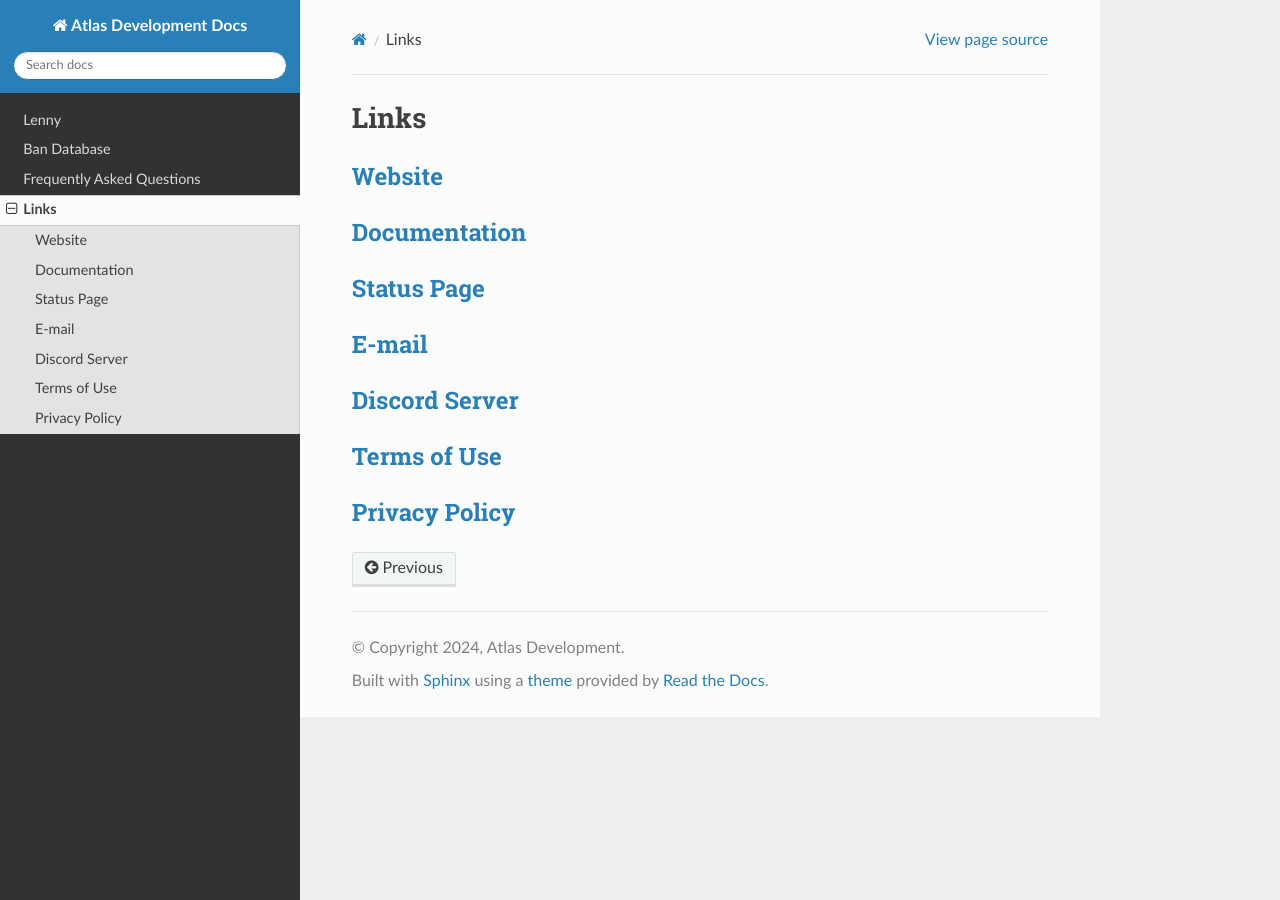
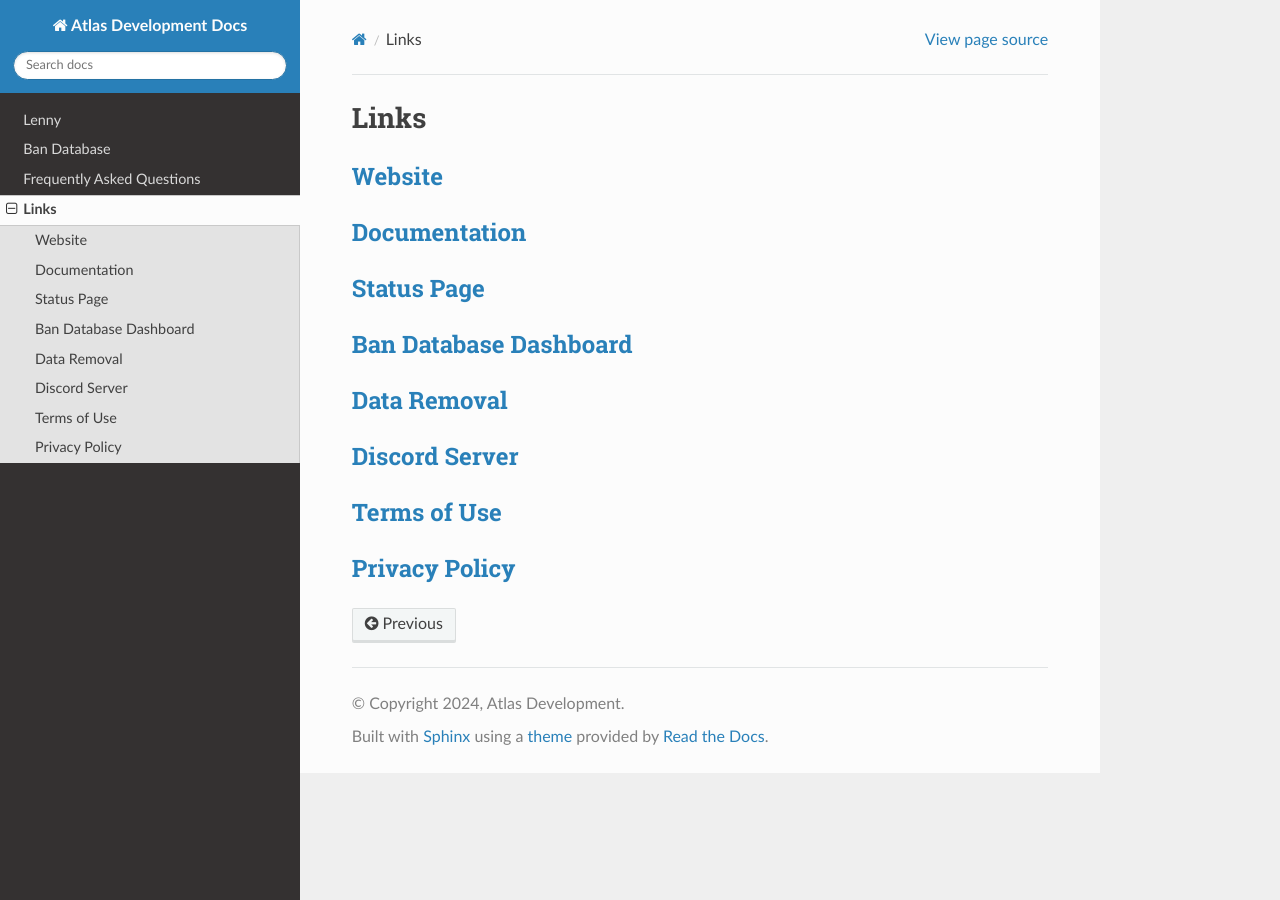
Before and after one commit to madebyatlas/docs, a Sphinx documentation site: the page built from docs/source/links.rst, in a window 1280 px wide. Built offline with Sphinx 7.4.7 and the Read the Docs theme 3.1.0, drawn with Linux system fonts in a browser that asks for light colours.

Commit message:
Update links.rst

```diff
--- a/docs/source/links.rst
+++ b/docs/source/links.rst
@@ -6,8 +6,10 @@ Links
 -----------------------------------------------
 `Status Page <https://status.madebyatlas.dev>`_
 -----------------------------------------------
-`E-mail <mailto:atlasdevelopmentus@outlook.com?>`_
---------------------------------------------------
+`Ban Database Dashboard <https://bd.madebyatlas.dev>`_
+------------------------------------------------------
+`Data Removal <https://madebyatlas.dev/data-removal>`_
+------------------------------------------------------
 `Discord Server <https://discord.gg/kbvMKAG6jh>`_
 -------------------------------------------------
 `Terms of Use <https://madebyatlas.dev/terms>`_
```
